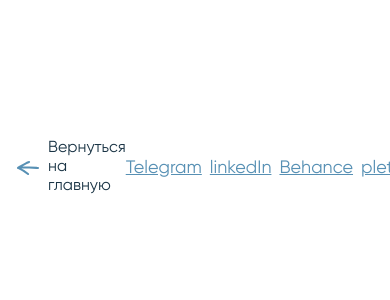
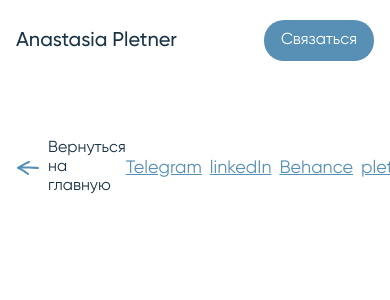
Before and after one commit to Lexa74/portfolio, a React (Vite) app: page /project/1 in a window 390 px wide. Shown: the top 300 px of the page. Built offline with nearby package versions, Linux system fonts and the light colour scheme.

Commit message:
убрал плавающий header

```diff
--- a/src/components/Header/header.module.css
+++ b/src/components/Header/header.module.css
@@ -29,14 +29,4 @@
     .mobileBtn {
         display: block;
     }
-    .header {
-        top: 0;
-        transform: translateY(-100%);
-        transition: transform 0.3s ease;
-    }
-
-    body:active .header,
-    body:focus-within .header {
-        transform: translateY(0);
-    }
 }
```
